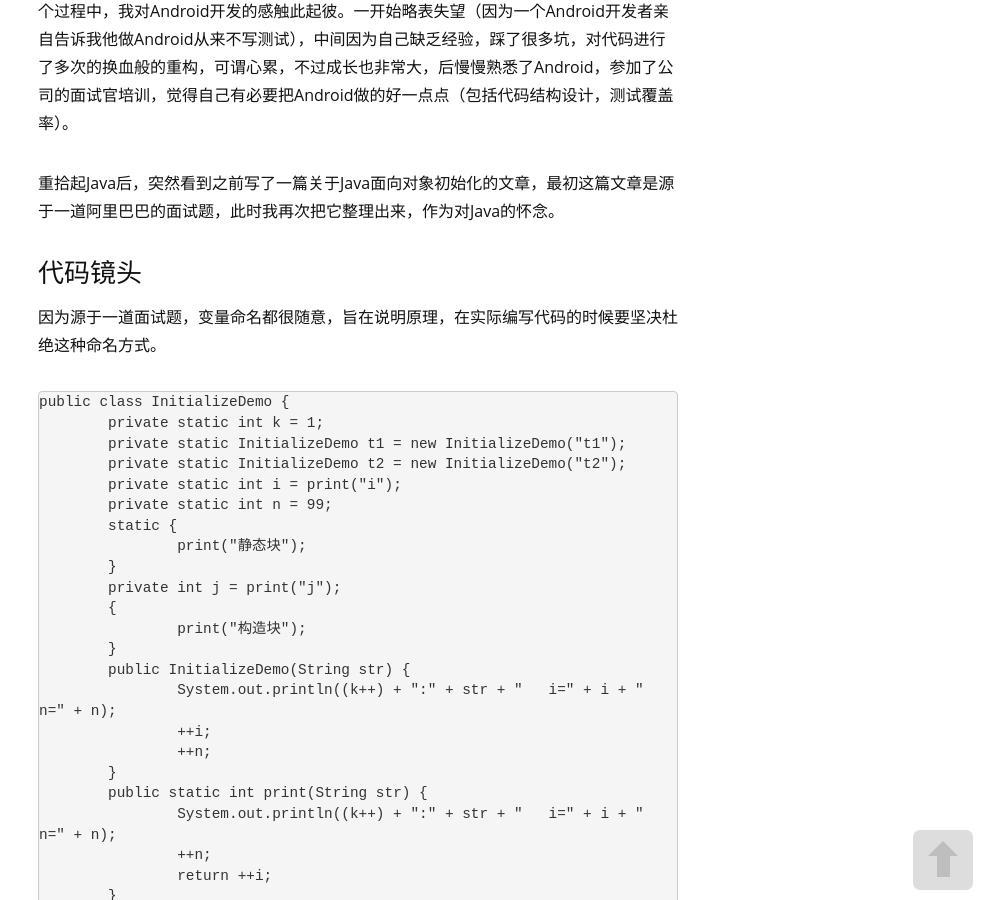
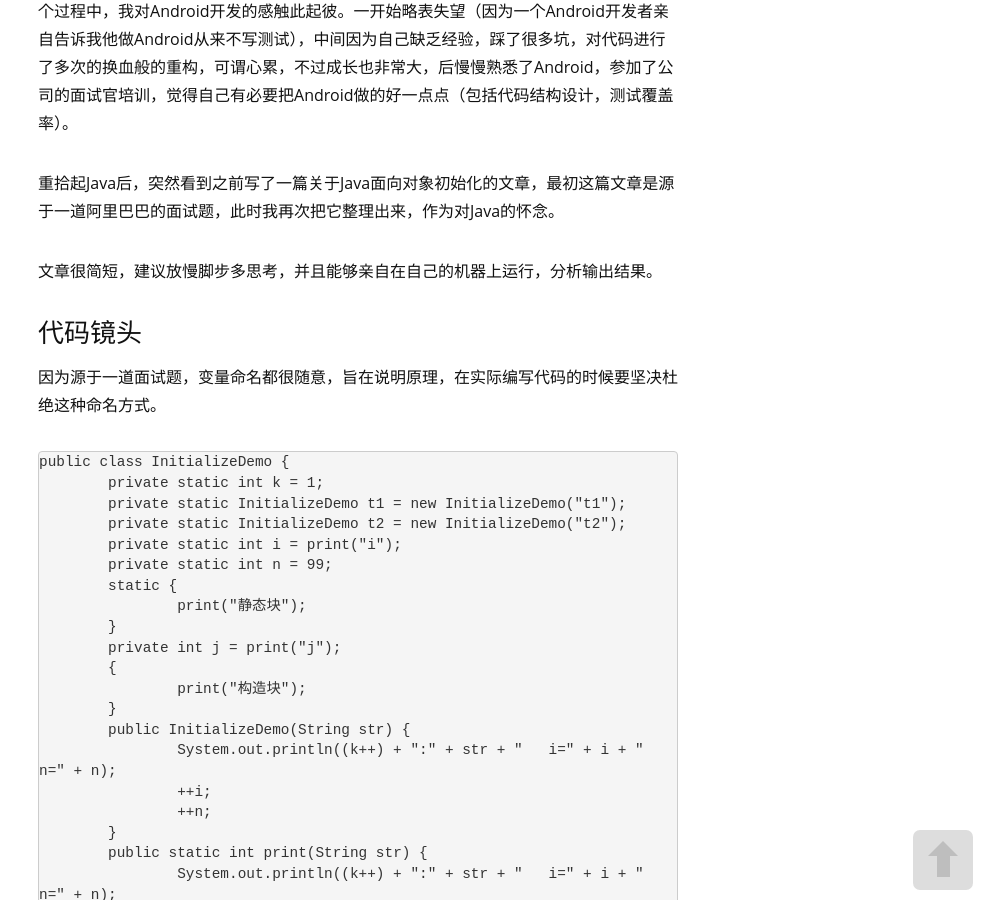
Before and after one commit to lemon123456/sjyuan-cc.github.io, a Jekyll site: the page built from _posts/javase/2016-06-15-java-object-initialization.md, in a window 1280 px wide and 900 px high, scrolled down 680 px. Shown: the whole window, without its empty margins (282-1280 px from the left). Built offline with Jekyll 4.4.1, drawn with Linux system fonts in a browser that asks for light colours; nearby versions of some CDN libraries; comment, search, counter and statistics services are not loaded; a style sheet for code colours, icons or effects is not loaded.

Commit message:
update post

```diff
--- a/_posts/javase/2016-06-15-java-object-initialization.md
+++ b/_posts/javase/2016-06-15-java-object-initialization.md
@@ -22,6 +22,8 @@ type: "original"
 最近交付了一个Android项目，用的是JDK7，回味了一把自己的起家手艺。项目做完了，整个过程中，我对Android开发的感触此起彼。一开始略表失望（因为一个Android开发者亲自告诉我他做Android从来不写测试），中间因为自己缺乏经验，踩了很多坑，对代码进行了多次的换血般的重构，可谓心累，不过成长也非常大，后慢慢熟悉了Android，参加了公司的面试官培训，觉得自己有必要把Android做的好一点点（包括代码结构设计，测试覆盖率）。
 
 重拾起Java后，突然看到之前写了一篇关于Java面向对象初始化的文章，最初这篇文章是源于一道阿里巴巴的面试题，此时我再次把它整理出来，作为对Java的怀念。
+
+文章很简短，建议放慢脚步多思考，并且能够亲自在自己的机器上运行，分析输出结果。
 
 ## 代码镜头
 因为源于一道面试题，变量命名都很随意，旨在说明原理，在实际编写代码的时候要坚决杜绝这种命名方式。
```
